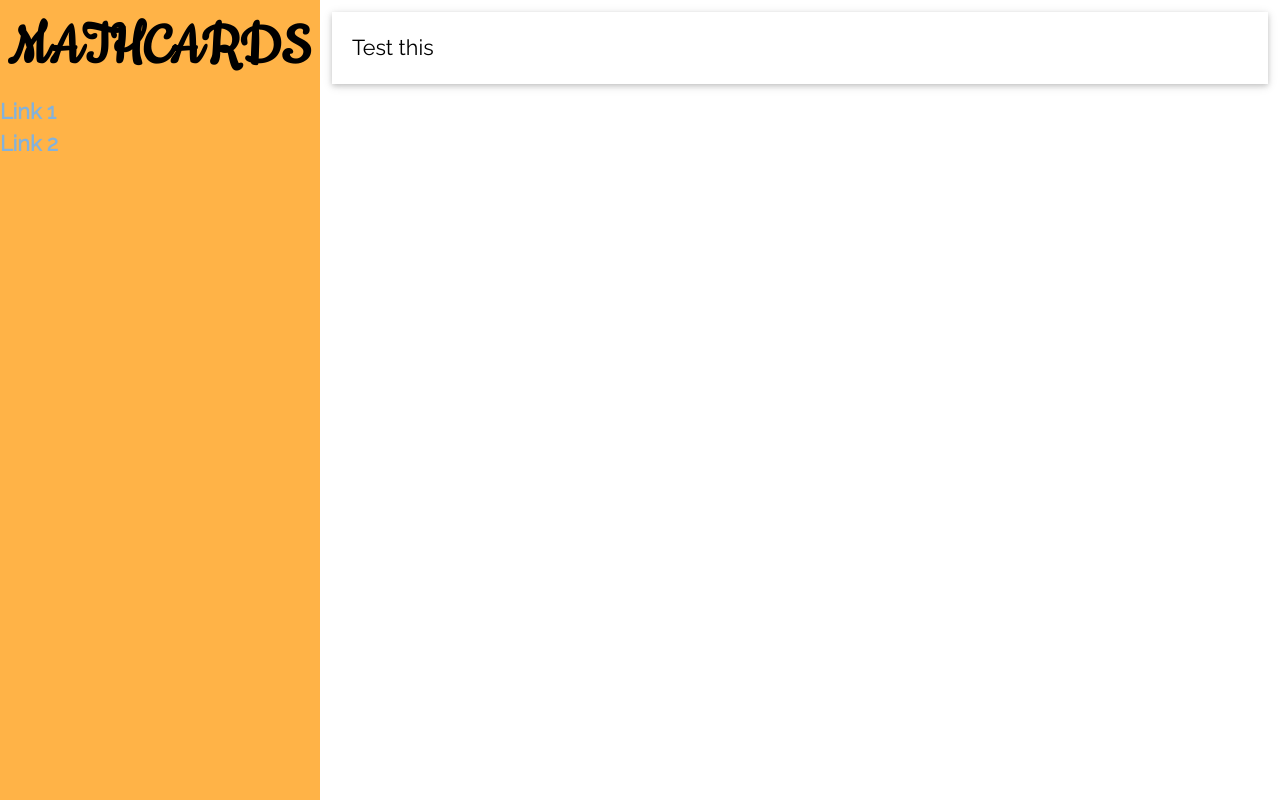
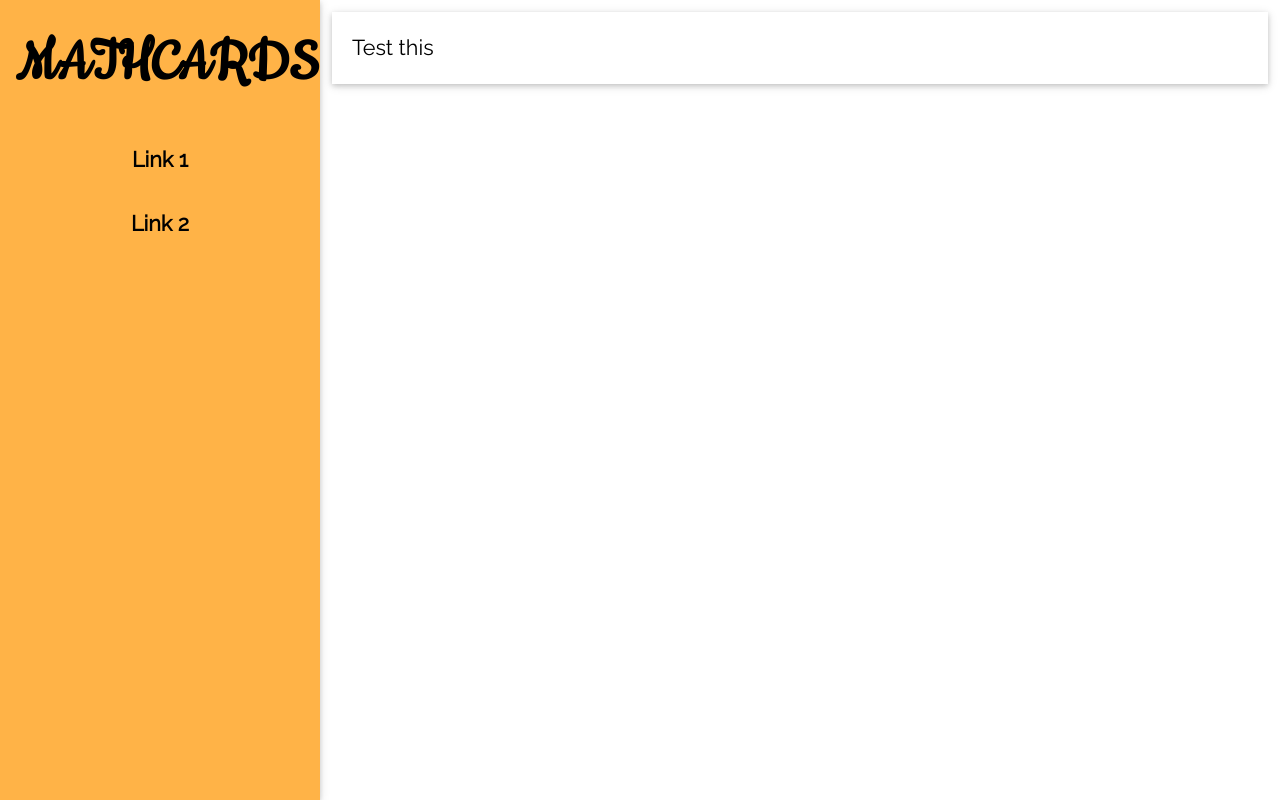
Before and after one commit to rahulyesantharao/mathcards, a React app: page / in a window 1280 px wide. Built offline with nearby package versions, Linux system fonts and the light colour scheme.

Commit message:
More main page styling

```diff
--- a/client/src/components/common/ActionBar.js
+++ b/client/src/components/common/ActionBar.js
@@ -9,9 +9,9 @@ const ActionBar = (props) => {
         <span></span>
         <span></span>
       </div>
-      <div className={(props.active?"is-active":"") + " navbar-drawer column no-padding is-3-desktop is-3-tablet is-6-mobile"}>
-        <div className="is-centered">
-          <h1>MATHCARDS</h1>
+      <div className={(props.active?"is-active":"") + " navbar-drawer column no-padding is-3-desktop is-3-tablet is-6-mobile is-centered card"}>
+        <div>
+          <h1 style={{padding:"1rem"}}>MATHCARDS</h1>
         </div>
         <div className="navbar-item">
           <a href="#">Link 1</a>
--- a/client/src/components/home/HomePage.js
+++ b/client/src/components/home/HomePage.js
@@ -9,7 +9,7 @@ const HomePage = () => {
   return (
     // <div className="homePage">
       //  <UserPortal/>
-    //  </div>
+    // </div>
     <MainNav/>
   );
 }
--- a/client/src/sass/components/nav.scss
+++ b/client/src/sass/components/nav.scss
@@ -1,10 +1,25 @@
-@mixin link-color-nav {
+@mixin navitem-color {
   background-color: $color-nav-link;
   &:hover, &:focus {
     background-color: $color-nav-link-hover;
+    color: $color-font;
   }
   &:active, &.active {
     background-color: $color-nav-link-pressed;
+    color: $color-font;
+  }
+}
+
+@mixin navlink-color {
+  color: $color-font;
+  &:link, &:visited {
+    color: $color-font;
+  }
+  &:hover, &:focus {
+    color: $color-font;
+  }
+  &:active, &.active {
+    color: $color-font;
   }
 }
 
@@ -30,10 +45,12 @@ nav {
     }
 
     .navbar-item {
-      @include link-color-nav;
+      @include navitem-color;
       transition: background-color $transition-time ease;
       a {
+        @include navlink-color;
         display: block;
+        padding: 1rem;
       }
     }
   }
```
